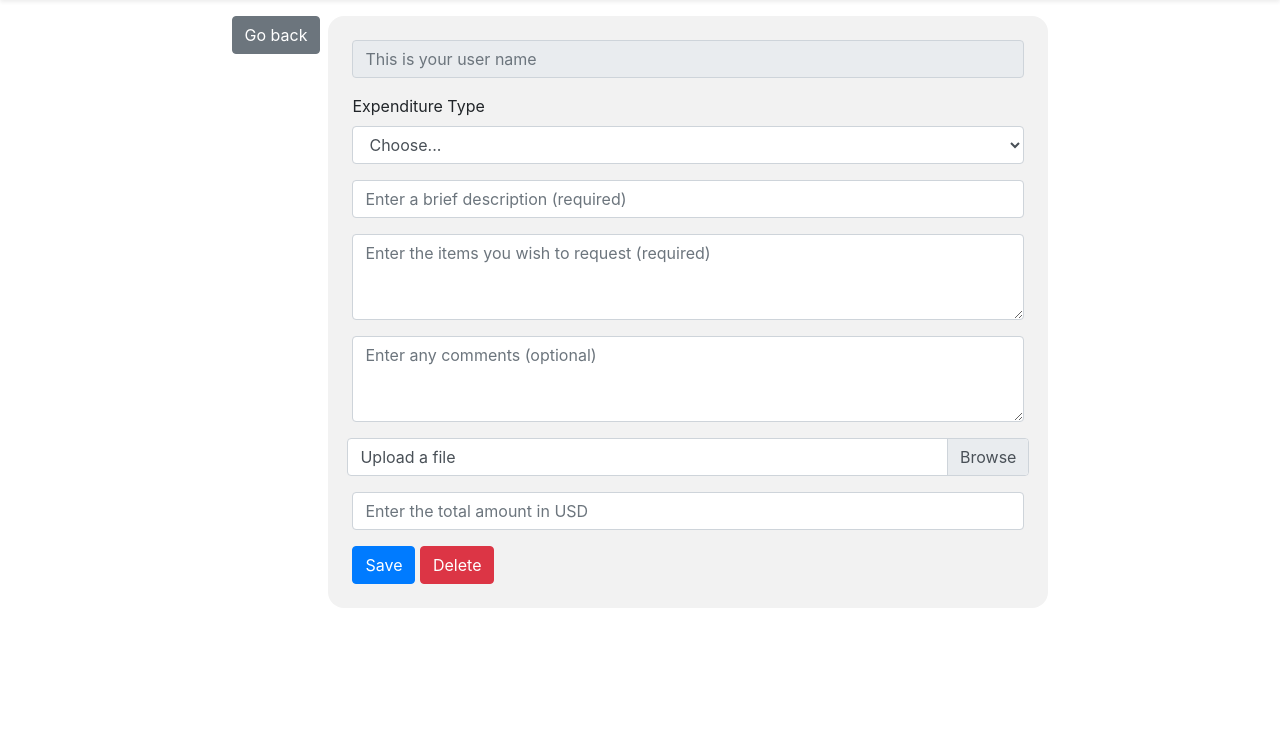
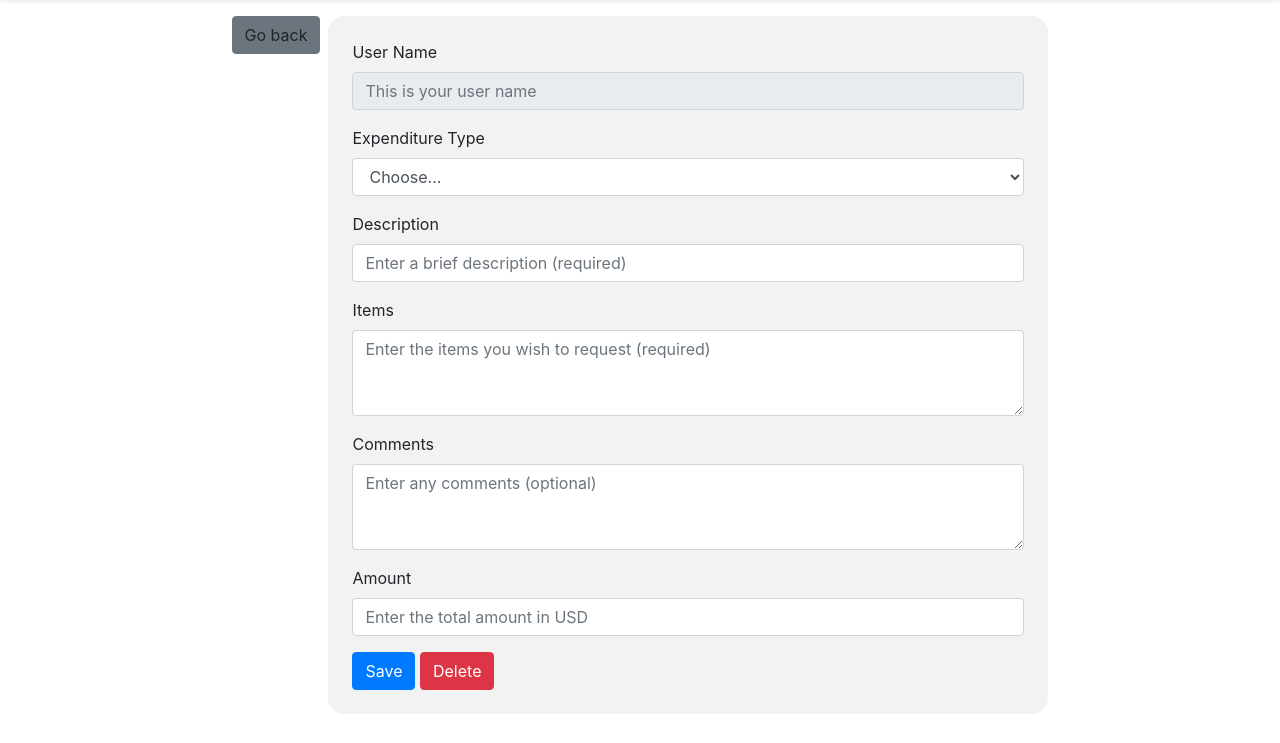
Before and after one commit to jose1522/Proqr, a Flask app: page /purchase_order in a window 1280 px wide. Shown: the part 57-800 px from the top of the page. Run offline with Flask 2, Linux system fonts and the light colour scheme; the visitor is signed in with stand-in values (Sample User, id 1); some libraries are stand-ins or nearby versions.

Commit message:
Added labels to purchase form, back button functionality

```diff
--- a/app/templates/public/base_form.html
+++ b/app/templates/public/base_form.html
@@ -22,7 +22,8 @@
 <div class="d-flex flex-row justify-content-center flex-wrap">
 
     <div class="mx-1 mr-8 bd-highlight" id="btn_back_form">
-        <a class="btn btn-secondary" href="{{url_for('user_list')}}">Go back</a>
+        <!--<a class="btn btn-secondary" href="{{url_for('user_list')}}">Go back</a>-->
+        <a class="btn btn-secondary" onclick="history.back()">Go back</a>
     </div>
 
 
--- a/app/templates/public/purchase_form.html
+++ b/app/templates/public/purchase_form.html
@@ -11,6 +11,7 @@
             <!-- Start of form row -->
             <div class="form-row">
                 <div class="form-group col-md-12">
+                    <label for="purchaseUserName">User Name</label>
                     <input class="form-control" type="text" id="formUserName" placeholder="This is your user name" readonly>
                 </div>
             </div>
@@ -35,6 +36,7 @@
             <!-- Start of form row -->
             <div class="form-row">
                 <div class="form-group col-md-12">
+                    <label for="purchaseDescription">Description</label>
                     <input type="text" class="form-control" id="inputDescription"
                         placeholder="Enter a brief description (required)">
                 </div>
@@ -44,6 +46,7 @@
             <!-- Start of form row -->
             <div class="form-row">
                 <div class="form-group col-md-12">
+                    <label for="purchaseItems">Items</label>
                 <textarea class="form-control" id="inputItems" rows="3"
                         placeholder="Enter the items you wish to request (required)"></textarea>
                 </div>
@@ -53,6 +56,7 @@
             <!-- Start of form row -->
             <div class="form-row">
                 <div class="form-group col-md-12">
+                    <label for="purchaseComments">Comments</label>
                 <textarea class="form-control" id="inputComments" rows="3"
                         placeholder="Enter any comments (optional)"></textarea>
                 </div>
@@ -60,17 +64,18 @@
             <!-- End of form row -->
 
             <!-- Start of form row -->
-            <div class="form-row">
+            <!--<div class="form-row">
                 <div class="form-group col-md-12">
                     <input type="file" class="custom-file-input" id="customFileLang">
                     <label class="custom-file-label" for="customFileLang">Upload a file</label>
                 </div>
-            </div>
+            </div>-->
             <!-- End of form row -->
 
             <!-- Start of form row -->
             <div class="form-row">
                 <div class="form-group col-md-12">
+                    <label for="purchaseAmount">Amount</label>
                     <input type="number" class="form-control" placeholder="Enter the total amount in USD" id="inputAmount">
                 </div>
             </div>
```
Also changed, not shown: app/objects/user.py (line endings or trailing spaces).
